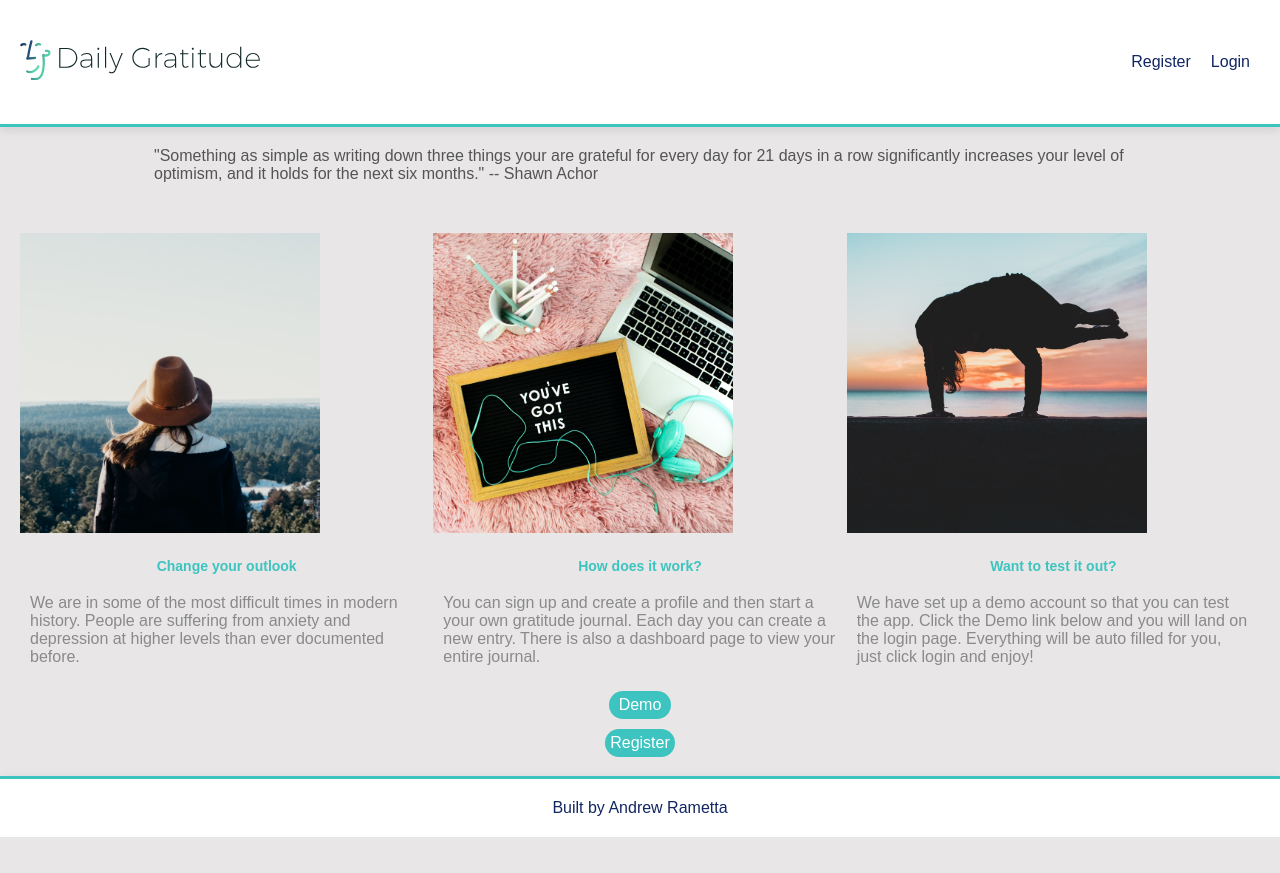
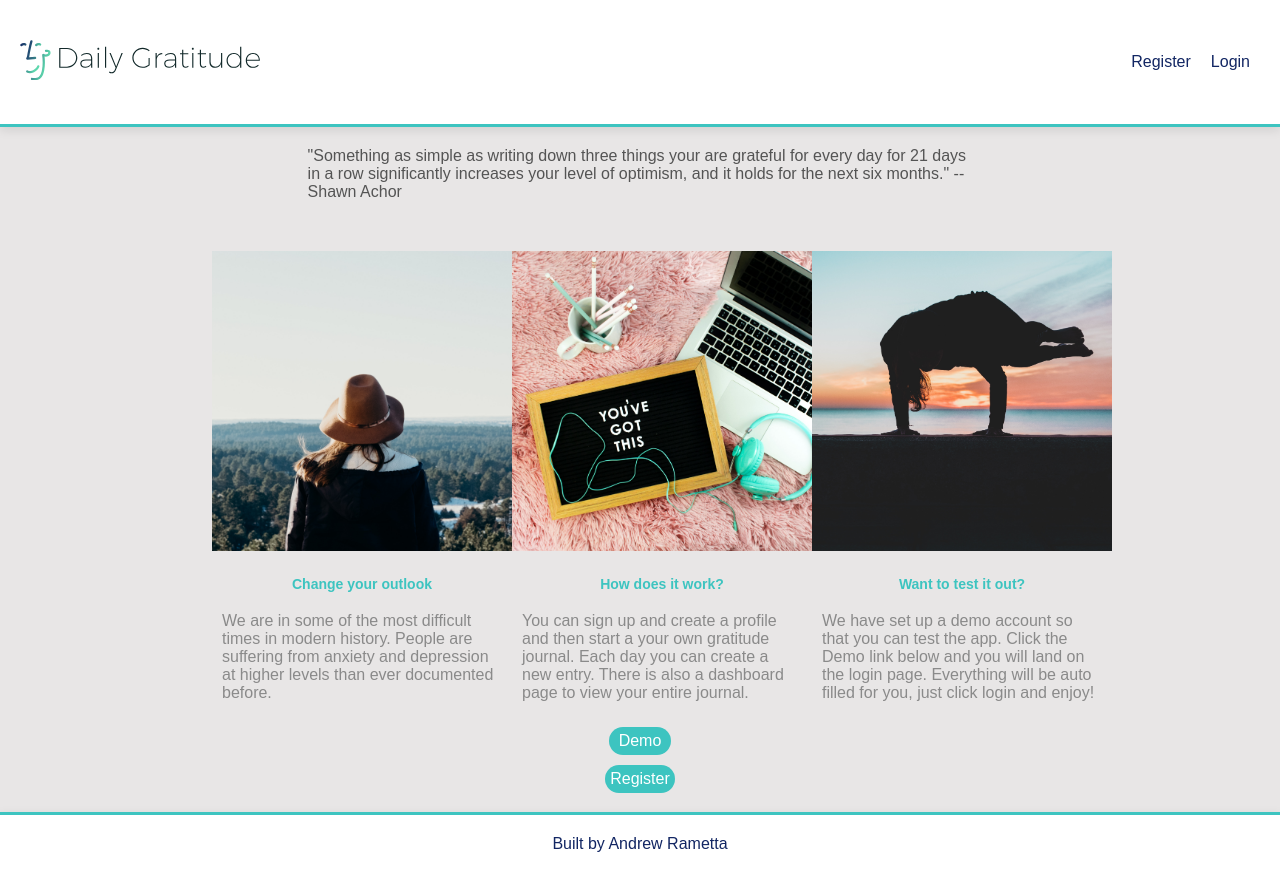
Before and after one commit to andrewrametta/daily-gratitude-app, a React (Create React App) app: page / in a window 1280 px wide. Before the commit the page ends 837 px from the top, so only its background shows below. Built offline with nearby package versions, Linux system fonts and the light colour scheme; a web font is replaced by a local one.

Commit message:
fixing spacing

```diff
--- a/src/App.css
+++ b/src/App.css
@@ -117,6 +117,11 @@ button {
     margin-right: 25%;
     display: inline-block;
     vertical-align: top;
-    align-items: center;
+    flex-direction: column;
+  }
+
+  main {
+    margin-left: 15%;
+    margin-right: 15%;
   }
 }
--- a/src/components/Landing/Landing.css
+++ b/src/components/Landing/Landing.css
@@ -16,13 +16,15 @@
 .landing-item {
   display: flex;
   flex-direction: column;
-  align-items: stretch;
+  align-items: center;
   flex: 1;
 }
 
 img .landing-img {
+  flex: 1;
   max-width: 200px;
   max-height: 200px;
+  margin: auto;
 }
 
 section .landing-section {
@@ -79,9 +81,7 @@ p {
 @media all and (min-width: 700px) {
   .landing-container {
     flex-direction: row;
-  }
-  section .landing-section {
-    flex: 1;
+    align-items: stretch;
   }
 
   .landing-img-container {
@@ -90,7 +90,7 @@ p {
   }
 
   img .landing-img {
-    width: 200px;
-    height: 200px;
+    max-width: 300px;
+    max-height: 300px;
   }
 }
```
Also changed, not shown: 2 other files (tests, documents, lock files or other folders).
